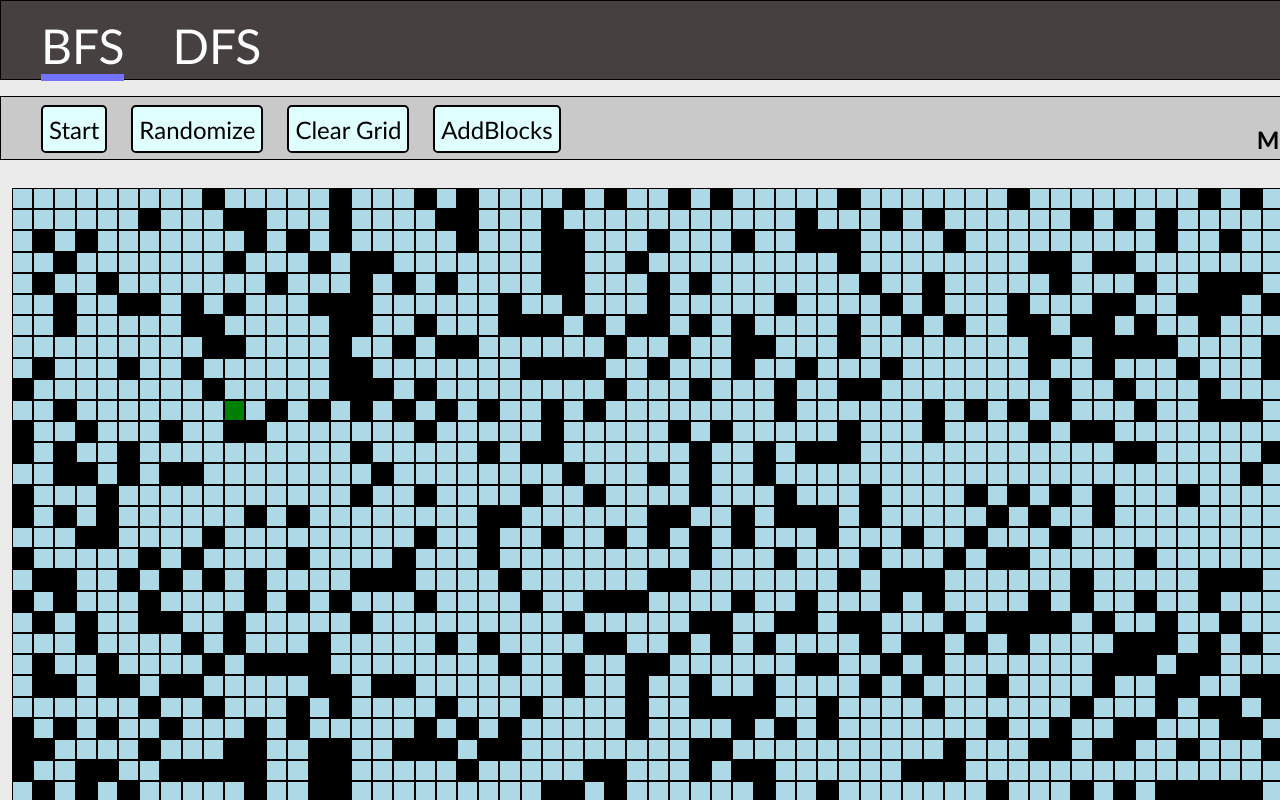
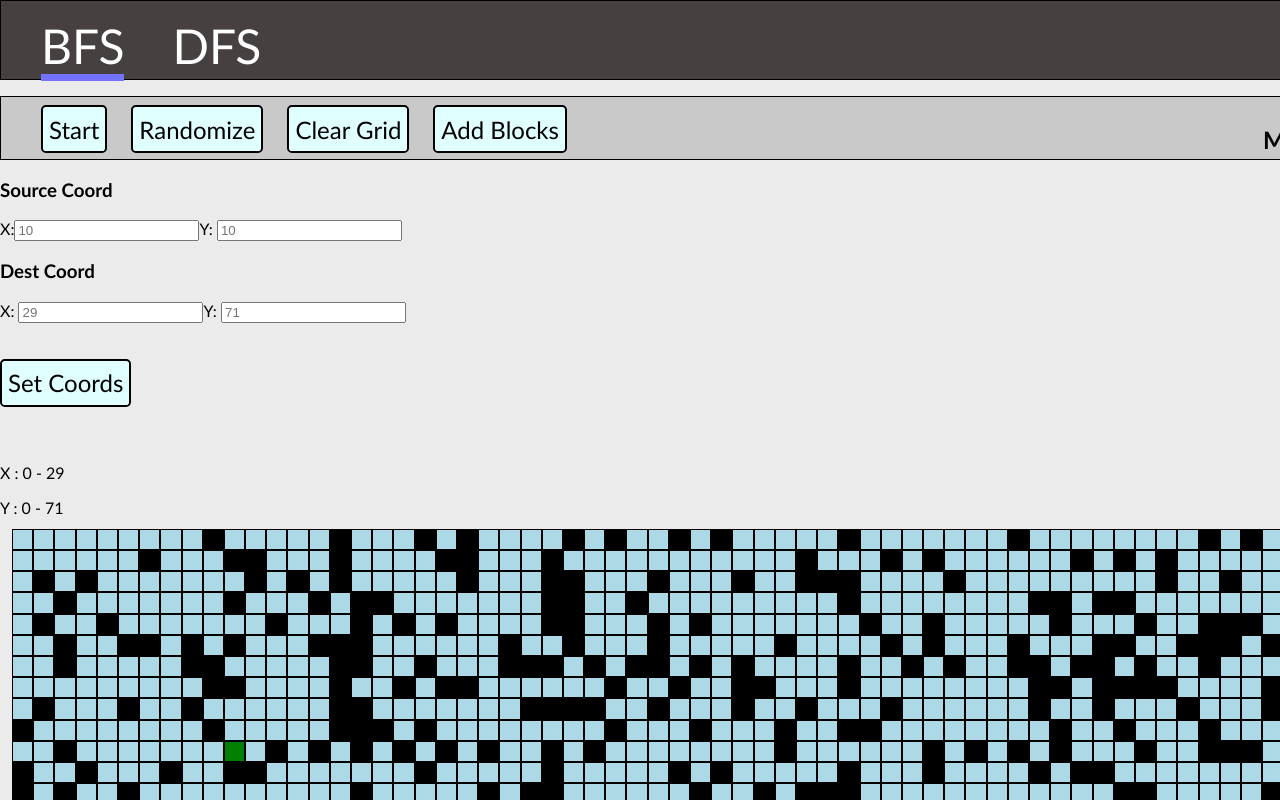
Before and after one commit to VarunSambanni/Graph-Algo-Visualizer, a React (Create React App) app: page / in a window 1280 px wide. Shown: the top 800 px of the page. Built offline with nearby package versions, Linux system fonts and the light colour scheme; the HTML template or start-up script is replaced by a standard one.

Commit message:
Update App.js

```diff
--- a/src/App.js
+++ b/src/App.js
@@ -2,38 +2,56 @@
 import './App.css';
 import BFS from './BFS'
 import DFS from './DFS'
+
 const ROW = 30;
 const COL = 72;
 
-const NODE_START_ROW = 10;
-const NODE_START_COL = 10;
-const NODE_END_ROW = ROW - 1;
-const NODE_END_COL = COL - 1;
+var NODE_START_ROW = 10;
+var NODE_START_COL = 10;
+var NODE_END_ROW = ROW - 1;
+var NODE_END_COL = COL - 1;
 
 function App() {
+  if (localStorage.getItem("algo") === null) {
+    localStorage.setItem("algo", "BFS");
+  }
+
+  if (localStorage.getItem("coords") === null) {
+    localStorage.setItem("coords", JSON.stringify([10, 10, ROW - 1, COL - 1]));
+  }
+  else {
+    let coords = JSON.parse(localStorage.getItem("coords"));
+    NODE_START_ROW = coords[0];
+    NODE_START_COL = coords[1];
+    NODE_END_ROW = coords[2];
+    NODE_END_COL = coords[3];
+  }
   const [cnt, setCnt] = useState(0);
   const [clearGrid, setClearGrid] = useState(false);
-  const [algo, setAlgo] = useState('BFS');
+  const [algo, setAlgo] = useState(localStorage.getItem("algo"));
   const minDist = useRef(null);
 
-  var AddedBlocks = false ;
-  var enableClickEvents = true ;
+  const NODE_START_ROW_ref = useRef(null);
+  const NODE_START_COL_ref = useRef(null);
+  const NODE_END_ROW_ref = useRef(null);
+  const NODE_END_COL_ref = useRef(null);
+
+  var AddedBlocks = false;
+  var enableClickEvents = true;
   var vis = Array.from(Array(ROW), () => Array(COL).fill(false));
   var dist = Array.from(Array(ROW), () => Array(COL).fill(0));
   var grid = Array.from(Array(ROW), () => Array(COL).fill(1));
   var pos = [];
   var dRow = [-1, 0, 1, 0];
   var dCol = [0, 1, 0, -1];
-  var pred = [] ;
-  var path = [] ;
-  for(let i = 0 ; i < ROW; i++)
-  {
-    var temp = [] ;
-    for(let j = 0 ; j < COL; j++)
-    {
-      temp.push([-1, -1]) ;
+  var pred = [];
+  var path = [];
+  for (let i = 0; i < ROW; i++) {
+    var temp = [];
+    for (let j = 0; j < COL; j++) {
+      temp.push([-1, -1]);
     }
-    pred.push(temp) ;
+    pred.push(temp);
   }
   //BFS
   /*
@@ -99,10 +117,11 @@
 
   switch (algo) {
     case 'DFS': {
-      path = DFS(NODE_START_ROW, NODE_START_COL, vis, grid, pos);
+      path = DFS(NODE_START_ROW, NODE_START_COL, vis, grid, pos, NODE_END_ROW, NODE_END_COL);
+      break;
     }
     case 'BFS': {
-      BFS(NODE_START_ROW, NODE_START_COL, vis, grid, pos, dist, pred, path);
+      BFS(NODE_START_ROW, NODE_START_COL, vis, grid, pos, dist, pred, path, NODE_END_ROW, NODE_END_COL);
     }
   }
 
@@ -129,7 +148,7 @@
             return <>{
               <div key={rowIndex} className="rowWrapper">
                 {row.map((col, colIndex) => {
-                  return <Node key={colIndex} coords={[rowIndex, colIndex] }  />
+                  return <Node key={colIndex} coords={[rowIndex, colIndex]} />
                 })}
               </div>
             }
@@ -141,38 +160,38 @@
       </div>
     </>
   }
-  var clickFlag = 0 ;
-  var keyFlag = 0 ;
+  var clickFlag = 0;
+  var keyFlag = 0;
   // document.addEventListener('keydown', ()=>keyFlag=1);
   // document.addEventListener('keyup', ()=>keyFlag=0);
   document.addEventListener('click', () => {
     if (keyFlag === 1) {
-      keyFlag = 0 ;
+      keyFlag = 0;
     }
-    else{
-      keyFlag = 1 ;
+    else {
+      keyFlag = 1;
     }
   })
-  const addBlocksHandler = (e) =>{
-      if (e.target.id[0] === 'n' && keyFlag === 1){
-        var x ='', y ='' ;
-        var string = e.target.id ;
-        var count = 0 ;
-        for (let i = 0; i < string.length; i++){
-          if (string[i] === '-'){
-            count += 1 ;
+  const addBlocksHandler = (e) => {
+    if (e.target.id[0] === 'n' && keyFlag === 1) {
+      var x = '', y = '';
+      var string = e.target.id;
+      var count = 0;
+      for (let i = 0; i < string.length; i++) {
+        if (string[i] === '-') {
+          count += 1;
         }
-          if(48 <= string.charCodeAt(i) <= 58){
+        if (48 <= string.charCodeAt(i) <= 58) {
           if (count === 1 && string[i] !== '-')
-              x += string[i] ;
+            x += string[i];
         }
-            if (count === 2 && string[i] !== '-'){
-              y += string[i] ;
+        if (count === 2 && string[i] !== '-') {
+          y += string[i];
         }
       }
 
-        if (clickFlag === 0){
-          if ( e.target.className === 'node')
+      if (clickFlag === 0) {
+        if (e.target.className === 'node')
           e.target.className = 'node';
         else if (e.target.className === ' block-start')
           e.target.className = ' block-start';
@@ -180,53 +199,51 @@
           e.target.className = ' block-end';
         }
       }
-        else{
-          grid[Number(x)][Number(y)] = 0 ;
-            if (e.target.className === 'node'){
+      else {
+        grid[Number(x)][Number(y)] = 0;
+        if (e.target.className === 'node') {
           e.target.className = 'added-block';
         }
       }
     }
   }
   const AddBlocks = useCallback(() => {
-    keyFlag = 1 ;
-    AddedBlocks = true ;
-    if (clickFlag === 0){
-      document.getElementById('add-blocks-button').className = 'button selected' ;
-      document.querySelector("#grid").addEventListener("mouseover", (e) =>addBlocksHandler(e)) ;
-      document.querySelector("#grid").addEventListener("click", (e) => addBlocksHandler(e)) ;
-      clickFlag = 1 ;
-    }else{
-        document.getElementById('add-blocks-button').className = 'button' ;
-        clickFlag = 0 ;
+    keyFlag = 1;
+    AddedBlocks = true;
+    if (clickFlag === 0) {
+      document.getElementById('add-blocks-button').className = 'button selected';
+      document.querySelector("#grid").addEventListener("mouseover", (e) => addBlocksHandler(e));
+      document.querySelector("#grid").addEventListener("click", (e) => addBlocksHandler(e));
+      clickFlag = 1;
+    } else {
+      document.getElementById('add-blocks-button').className = 'button';
+      clickFlag = 0;
     }
   }
   )
 
 
   const startSim = () => {
-  enableClickEvents = false ;
-  if(AddedBlocks === true){
-      pos = [] ;
-      path = [] ;
+    enableClickEvents = false;
+    if (AddedBlocks === true) {
+      pos = [];
+      path = [];
 
-      pred = [] ;
-      for(let i = 0 ; i < ROW; i++)
-      {
-        var temp = [] ;
-        for(let j = 0 ; j < COL; j++)
-        {
-          temp.push([-1, -1]) ;
+      pred = [];
+      for (let i = 0; i < ROW; i++) {
+        var temp = [];
+        for (let j = 0; j < COL; j++) {
+          temp.push([-1, -1]);
         }
-        pred.push(temp) ;
+        pred.push(temp);
       }
       vis = Array.from(Array(ROW), () => Array(COL).fill(false));
       dist = Array.from(Array(ROW), () => Array(COL).fill(0));
-      if (algo === 'BFS'){
-        BFS(NODE_START_ROW, NODE_START_COL, vis, grid, pos, dist, pred, path);
+      if (algo === 'BFS') {
+        BFS(NODE_START_ROW, NODE_START_COL, vis, grid, pos, dist, pred, path, NODE_END_ROW, NODE_END_COL);
       }
-      else{
-        path = DFS(NODE_START_ROW, NODE_START_COL, vis, grid, pos);
+      else {
+        path = DFS(NODE_START_ROW, NODE_START_COL, vis, grid, pos, NODE_END_ROW, NODE_END_COL);
       }
     }
     var frame;
@@ -236,21 +253,23 @@
     else {
       frame = 5;
     }
-  var distance = -1 ;
-  if (algo === 'DFS' && path[path.length-1][0]  === 0 && path[path.length-1][1] === 0)
-  {
-    console.log("NOT REACHABLE ---DFS",path) ;
-    path = [] ;
+    var distance = -1;
+    /*
+    if (algo === 'DFS' && path[path.length - 1][0] === 0 && path[path.length - 1][1] === 0) {
+      console.log("NOT REACHABLE ---DFS", path);
+      path = [];
     }
-  else if (algo === 'DFS')
-  {
-    distance = path[path.length-1][0] ;
+    */
+    if (algo === 'DFS' && vis[NODE_END_ROW][NODE_END_COL] === false) {
+      //console.log("NOT REACHABLE ---DFS", path);
+      path = [];
     }
-  else
-  {
-    if (dist[NODE_END_ROW][NODE_END_COL] !== 0)
-    {
-      distance = dist[NODE_END_ROW][NODE_END_COL] ;
+    else if (algo === 'DFS') {
+      distance = path[path.length - 1][0];
+    }
+    else {
+      if (dist[NODE_END_ROW][NODE_END_COL] !== 0) {
+        distance = dist[NODE_END_ROW][NODE_END_COL];
       }
     }
     for (let i = 0; i < pos.length; i++) {
@@ -268,29 +287,23 @@
           document.getElementById(`reset-button`).className = "button";
           document.getElementById(`clear-grid-button`).className = "button";
           document.getElementById(`add-blocks-button`).className = "button";
-        enableClickEvents = true ;
-        console.log('MIN DIST: ', minDist);
-        minDist.current.innerText = `Min Distance: ${distance}`;
+          enableClickEvents = true;
+          minDist.current.innerText = `Min Distance: ${(NODE_START_ROW === NODE_END_ROW && NODE_START_COL === NODE_END_COL) ? 0 : (distance)}`;
         }
-
       }, frame * i) // Frame rate
     }
-  let c = 1 ;
-  let d = 350 ;
-  if (algo === 'DFS')
-  {
+    let c = 1;
+    let d = 350;
+    if (algo === 'DFS') {
       d = 0.000001;
     }
-  var x = 1 ;
-  for(let i = 0; i < path.length-1; i++)
-  {
-    if (algo === 'BFS')
-    {
-      x = (d/c) *(i) ;
+    var x = 1;
+    for (let i = 0; i < path.length - 1; i++) {
+      if (algo === 'BFS') {
+        x = (d / c) * (i);
       }
-    else
-    {
-      x = 12000 ;
+      else {
+        x = 12000;
       }
       if (path[i][0] === NODE_START_ROW && path[i][1] === NODE_START_COL) {
         continue;
@@ -299,14 +312,19 @@
         continue;
       }
       setTimeout(() => {
-      if (path[i][0] === NODE_END_ROW && path[i][1] === NODE_END_COL)
-      {
+        if (path[i][0] === NODE_END_ROW && path[i][1] === NODE_END_COL) {
+          setCnt(cnt => cnt + 1);
+        }
+        try {
+          document.getElementById(`node-${path[i][0]}-${path[i][1]}`).className = "PATH-path-node";
+        }
+        catch (err) {
 
         }
-      document.getElementById(`node-${path[i][0]}-${path[i][1]}`).className = "PATH-path-node";
-    }, (x)) ;//
-    c += 0.0225 ;
+      }, (x));//
+      c += 0.0225;
     }
+
   }
   const renderPage = () => {
     setClearGrid(false);
@@ -315,21 +333,52 @@
   }
 
   const clearGridHandler = () => {
-    AddedBlocks = false ;
-    keyFlag = 0 ;
-    clickFlag = 0 ;
+    AddedBlocks = false;
+    keyFlag = 0;
+    clickFlag = 0;
     setClearGrid(true);
     minDist.current.innerText = `Min Distance: `;
     setCnt(cnt => cnt + 1);
 
   }
 
+  const handleSetCoords = () => {
+    if (NODE_START_ROW_ref.current.value === "" || NODE_START_COL_ref.current.value === "" || NODE_END_ROW_ref.current.value === "" || NODE_END_COL_ref.current.value === "") {
+      window.alert("Enter valid values");
+      return;
+    }
+
+    if (parseInt(NODE_START_ROW_ref.current.value) < 0 || parseInt(NODE_START_ROW_ref.current.value) >= ROW) {
+      window.alert("Enter valid values");
+      return;
+    }
+    if (parseInt(NODE_START_COL_ref.current.value) < 0 || parseInt(NODE_START_COL_ref.current.value) >= COL) {
+      window.alert("Enter valid values");
+      return;
+    }
+    if (parseInt(NODE_END_ROW_ref.current.value) < 0 || parseInt(NODE_END_ROW_ref.current.value) >= ROW) {
+      window.alert("Enter valid values");
+      return;
+    }
+    if (parseInt(NODE_END_COL_ref.current.value) < 0 || parseInt(NODE_END_COL_ref.current.value) >= COL) {
+      window.alert("Enter valid values");
+      return;
+    }
+
+    localStorage.setItem("coords", JSON.stringify([parseInt(NODE_START_ROW_ref.current.value), parseInt(NODE_START_COL_ref.current.value), parseInt(NODE_END_ROW_ref.current.value), parseInt(NODE_END_COL_ref.current.value)]));
+    window.location.reload();
+  }
+
+  const handleAlgoChange = (newAlgo) => {
+    setAlgo(newAlgo);
+    localStorage.setItem("algo", newAlgo);
+  }
   return (<>
     <div className="container">
       <div className="navbar">
         <ul className="navbar-list">
-          {algo === 'BFS' ? <li className={`navbar-component current-tab }`} onClick={() => setAlgo('BFS')}>BFS</li> : <li className={`navbar-component `} onClick={() => setAlgo('BFS')}>BFS</li>}
-          {algo === 'DFS' ? <li className={`navbar-component current-tab }`} onClick={() => setAlgo('DFS')}>DFS</li> : <li className={`navbar-component `} onClick={() => setAlgo('DFS')} >DFS</li>}
+          {algo === 'BFS' ? <li className={`navbar-component current-tab }`} >BFS</li> : <li className={`navbar-component `} onClick={() => handleAlgoChange('BFS')}>BFS</li>}
+          {algo === 'DFS' ? <li className={`navbar-component current-tab }`}>DFS</li> : <li className={`navbar-component `} onClick={() => handleAlgoChange('DFS')} >DFS</li>}
         </ul>
       </div>
       <div>
@@ -337,13 +386,36 @@
           <li><button className="button" id="start-button" onClick={() => { enableClickEvents && startSim() }}>Start</button></li>
           <li><button className="button" id="reset-button" onClick={() => { enableClickEvents && renderPage() }}>Randomize</button></li>
           <li> <button className="button" id="clear-grid-button" onClick={() => { enableClickEvents && clearGridHandler() }}>Clear Grid</button></li>
-          <li> <button className="button" id="add-blocks-button" onClick={() => {AddBlocks()}}>AddBlocks</button></li>
+          <li> <button className="button" id="add-blocks-button" onClick={() => { AddBlocks() }}>Add Blocks</button></li>
 
           <h2 ref={minDist} className="minDist">Min Distance: </h2>
         </ul>
       </div>
-      <div id = "grid" className="App">
-        <GridWithNodes  />
+      <div className='inputCoordContainer'>
+        <div className='inputCoordWrapper'>
+          <h3 className='centerText'>Source Coord</h3>
+          <label>X:</label>
+          <input ref={NODE_START_ROW_ref} placeholder={`${NODE_START_ROW}`} className='inputCoord'></input>
+          <label>Y: </label>
+          <input ref={NODE_START_COL_ref} placeholder={`${NODE_START_COL}`} className='inputCoord'></input>
+        </div>
+        <div className='inputCoordWrapper'>
+          <h3 className='centerText'>Dest Coord</h3>
+          <label>X: </label>
+          <input ref={NODE_END_ROW_ref} placeholder={`${NODE_END_ROW}`} className='inputCoord'></input>
+          <label>Y: </label>
+          <input ref={NODE_END_COL_ref} placeholder={`${NODE_END_COL}`} className='inputCoord'></input>
+        </div>
+        <div className='inputCoordWrapper'>
+          <button className='button' style={{ marginTop: '1.5em' }} onClick={() => handleSetCoords()}>Set Coords</button>
+        </div>
+        <div className='coordsInfo' >
+          <p style={{ marginTop: '2em' }}>X : 0 - {ROW - 1} </p>
+          <p style={{ marginBottom: '0em' }}>Y : 0 - {COL - 1} </p>
+        </div>
+      </div>
+      <div id="grid" className="App">
+        <GridWithNodes />
       </div>
     </div>
 
```
Lines whose indentation alone changed are shown as unchanged.
